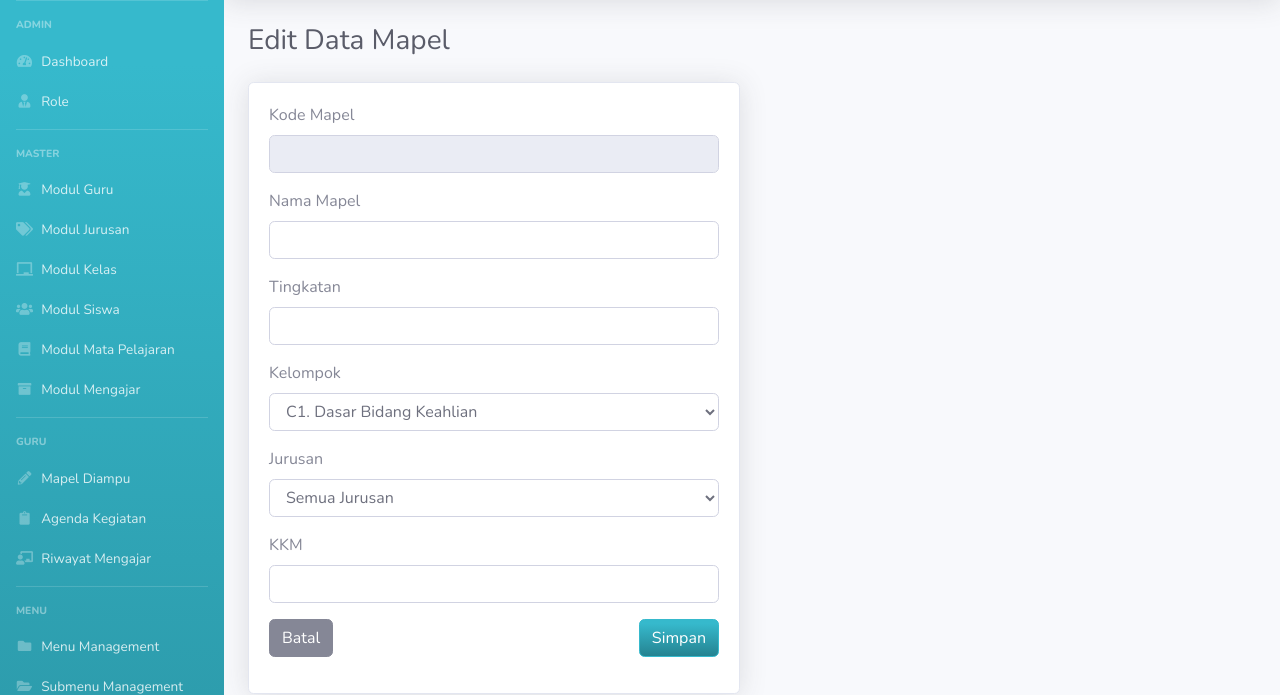
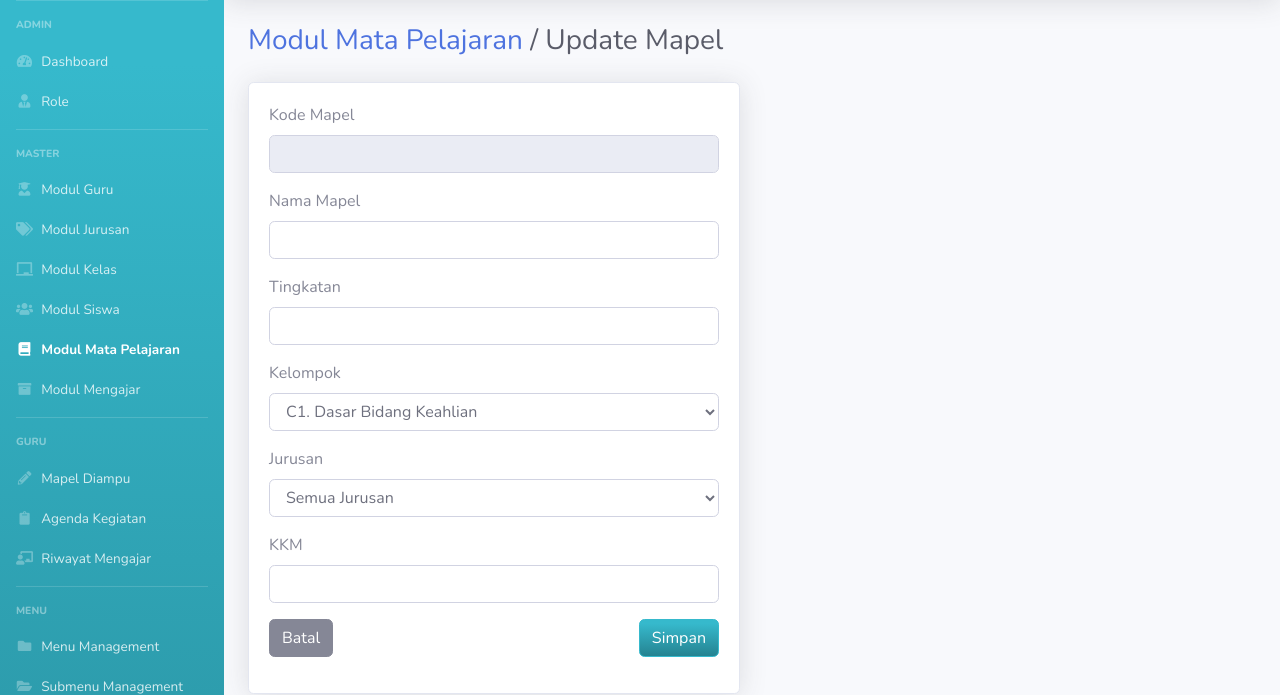
Before and after one commit to miarsmt/administrasi_guru, a CodeIgniter app: page /administrasi_guru/index.php/master/editmapel/1 in a window 1280 px wide. Shown: the part 70-765 px from the top of the page. Run offline with CodeIgniter, Linux system fonts and the light colour scheme; a user stored in the database is signed in; data comes from the database, SQL or seed files in the repository; data that the repository does not hold is empty.

Commit message:
menambahkan subtitle

```diff
--- a/application/controllers/Admin.php
+++ b/application/controllers/Admin.php
@@ -96,7 +96,8 @@
     public function roleAccess($role_id)
     {
         $data = [
-            'title' => 'Role Access',
+            'title' => 'Role',
+            'subtitle' => 'Role Access',
             'user'  => $this->admin->sesi(),
             'role'  => $this->role->getRoleById($role_id),
             'menu'  => $this->menu->getMenu()
--- a/application/controllers/Master.php
+++ b/application/controllers/Master.php
@@ -29,7 +29,8 @@
     public function addguru()
     {
         $data = [
-            'title' => 'Tambah Data Guru',
+            'title'   => 'Modul Guru',
+            'subtitle' => 'Input Guru',
             'user'  => $this->admin->sesi(),
             'jurusan' => $this->master->getAllJurusan()
         ];
@@ -94,7 +95,8 @@
     public function editguru($nip)
     {
         $data = [
-            'title' => 'Edit Data Guru',
+            'title'    => 'Modul Guru',
+            'subtitle' => 'Update Guru',
             'user'  => $this->admin->sesi(),
             'dtguru' => $this->master->getGuruById($nip),
             'jurusan' => $this->master->getAllJurusan()
@@ -189,7 +191,8 @@
     public function editjurusan($id)
     {
         $data = [
-            'title'     => 'Edit Jurusan',
+            'title'     => 'Modul Jurusan',
+            'subtitle'  => 'Edit Jurusan',
             'user'      => $this->admin->sesi(),
             'dtjurusan' => $this->master->getJurusanById($id),
             'guru'      => $this->master->getAllGuru()
@@ -271,7 +274,8 @@
     public function editkelas($id)
     {
         $data = [
-            'title'     => 'Edit Data Kelas',
+            'title'     => 'Modul Kelas',
+            'subtitle'  => 'Update Kelas',
             'user'      => $this->admin->sesi(),
             'dtkelas'   => $this->master->getKelasById($id),
             'jurusan'   => $this->master->getAllJurusan()
@@ -322,7 +326,8 @@
     public function addsiswa()
     {
         $data = [
-            'title' => 'Tambah Data Siswa',
+            'title'    => 'Modul Siswa',
+            'subtitle' => 'Input Siswa',
             'user' => $this->admin->sesi(),
             'jurusan' => $this->master->getAllJurusan(),
             'kelas' => $this->master->getKelas()
@@ -423,7 +428,8 @@
     public function editsiswa($id)
     {
         $data = [
-            'title' => 'Edit Data Siswa',
+            'title'    => 'Modul Siswa',
+            'subtitle' => 'Update Siswa',
             'user' => $this->admin->sesi(),
             'dtsiswa' => $this->master->getSiswaById($id),
             'jurusan' => $this->master->getAllJurusan(),
@@ -546,7 +552,8 @@
     public function editmapel($id)
     {
         $data = [
-            'title'     => 'Edit Data Mapel',
+            'title'     => 'Modul Mata Pelajaran',
+            'subtitle'  => 'Update Mapel',
             'user'      => $this->admin->sesi(),
             'dtmapel'   => $this->master->getMapelById($id),
             'jurusan'   => $this->master->getAllJurusan(),
@@ -628,7 +635,8 @@
     public function editajar($id)
     {
         $data = [
-            'title'     => 'Edit Data Mengajar',
+            'title'     => 'Modul Mengajar',
+            'subtitle'  => 'Update Mengajar',
             'user'      => $this->admin->sesi(),
             'dtajar'    => $this->master->getAjarById($id),
             'mapel'     => $this->master->getMapel(),
--- a/application/controllers/Menu.php
+++ b/application/controllers/Menu.php
@@ -130,7 +130,8 @@
     public function editsubmenu($id)
     {
         $data = [
-            'title' => 'Edit Submenu',
+            'title'    => 'Submenu Management',
+            'subtitle' => 'Edit Submenu',
             'user'  => $this->admin->sesi(),
             'submenu' => $this->menu->getSubmenuById($id),
             'menu'    => $this->menu->getAllMenu()
--- a/application/views/admin/role_access.php
+++ b/application/views/admin/role_access.php
@@ -2,7 +2,10 @@
 <div class="container-fluid">
 
     <!-- Page Heading -->
-    <h1 class="h3 mb-4 text-gray-800"><?= $title; ?></h1>
+    <h1 class="h3 mb-4 text-gray-800">
+        <span><a href="#"><?= $title; ?></a></span>
+        <span> / <?= $subtitle; ?></span>
+    </h1>
 
     <div class="row">
         <div class="col-lg-7">
--- a/application/views/master/guru/add_guru.php
+++ b/application/views/master/guru/add_guru.php
@@ -2,7 +2,10 @@
 <div class="container-fluid">
 
     <!-- Page Heading -->
-    <h1 class="h3 mb-4 text-gray-800"><?= $title; ?></h1>
+    <h1 class="h3 mb-4 text-gray-800">
+        <span><a href="#"><?= $title; ?></a></span>
+        <span> / <?= $subtitle; ?></span>
+    </h1>
 
     <div class="row">
         <div class="col-lg">
--- a/application/views/master/guru/edit_guru.php
+++ b/application/views/master/guru/edit_guru.php
@@ -2,7 +2,10 @@
 <div class="container-fluid">
 
     <!-- Page Heading -->
-    <h1 class="h3 mb-4 text-gray-800"><?= $title; ?></h1>
+    <h1 class="h3 mb-4 text-gray-800">
+        <span><a href="#"><?= $title; ?></a></span>
+        <span> / <?= $subtitle; ?></span>
+    </h1>
 
     <div class="row">
         <div class="col-lg">
--- a/application/views/master/jurusan/edit_jurusan.php
+++ b/application/views/master/jurusan/edit_jurusan.php
@@ -2,7 +2,10 @@
 <div class="container-fluid">
 
     <!-- Page Heading -->
-    <h1 class="h3 mb-4 text-gray-800"><?= $title; ?></h1>
+    <h1 class="h3 mb-4 text-gray-800">
+        <span><a href="#"><?= $title; ?></a></span>
+        <span> / <?= $subtitle; ?></span>
+    </h1>
 
     <!-- kalau lolos -->
 
--- a/application/views/master/kelas/edit_kelas.php
+++ b/application/views/master/kelas/edit_kelas.php
@@ -2,7 +2,10 @@
 <div class="container-fluid">
 
     <!-- Page Heading -->
-    <h1 class="h3 mb-4 text-gray-800"><?= $title; ?></h1>
+    <h1 class="h3 mb-4 text-gray-800">
+        <span><a href="#"><?= $title; ?></a></span>
+        <span> / <?= $subtitle; ?></span>
+    </h1>
 
     <!-- kalau lolos -->
 
--- a/application/views/master/mapel/edit_mapel.php
+++ b/application/views/master/mapel/edit_mapel.php
@@ -2,7 +2,10 @@
 <div class="container-fluid">
 
     <!-- Page Heading -->
-    <h1 class="h3 mb-4 text-gray-800"><?= $title; ?></h1>
+    <h1 class="h3 mb-4 text-gray-800">
+        <span><a href="#"><?= $title; ?></a></span>
+        <span> / <?= $subtitle; ?></span>
+    </h1>
 
     <!-- kalau lolos -->
 
--- a/application/views/master/mengajar/edit_mengajar.php
+++ b/application/views/master/mengajar/edit_mengajar.php
@@ -2,7 +2,10 @@
 <div class="container-fluid">
 
     <!-- Page Heading -->
-    <h1 class="h3 mb-4 text-gray-800"><?= $title; ?></h1>
+    <h1 class="h3 mb-4 text-gray-800">
+        <span><a href="#"><?= $title; ?></a></span>
+        <span> / <?= $subtitle; ?></span>
+    </h1>
 
     <!-- kalau lolos -->
 
--- a/application/views/master/siswa/add_siswa.php
+++ b/application/views/master/siswa/add_siswa.php
@@ -2,7 +2,10 @@
 <div class="container-fluid">
 
     <!-- Page Heading -->
-    <h1 class="h3 mb-4 text-gray-800"><?= $title; ?></h1>
+    <h1 class="h3 mb-4 text-gray-800">
+        <span><a href="#"><?= $title; ?></a></span>
+        <span> / <?= $subtitle; ?></span>
+    </h1>
 
     <div class="row">
         <div class="col-lg">
--- a/application/views/master/siswa/edit_siswa.php
+++ b/application/views/master/siswa/edit_siswa.php
@@ -2,7 +2,10 @@
 <div class="container-fluid">
 
     <!-- Page Heading -->
-    <h1 class="h3 mb-4 text-gray-800"><?= $title; ?></h1>
+    <h1 class="h3 mb-4 text-gray-800">
+        <span><a href="#"><?= $title; ?></a></span>
+        <span> / <?= $subtitle; ?></span>
+    </h1>
 
     <div class="row">
         <div class="col-lg">
--- a/application/views/menu/editsubmenu.php
+++ b/application/views/menu/editsubmenu.php
@@ -2,7 +2,10 @@
 <div class="container-fluid">
 
     <!-- Page Heading -->
-    <h1 class="h3 mb-4 text-gray-800"><?= $title; ?></h1>
+    <h1 class="h3 mb-4 text-gray-800">
+        <span><a href="#"><?= $title; ?></a></span>
+        <span> / <?= $subtitle; ?></span>
+    </h1>
 
     <div class="row">
         <div class="col-lg-6">
```
Also changed, not shown: application/views/guru/addagenda.php (+5 -2 lines).
